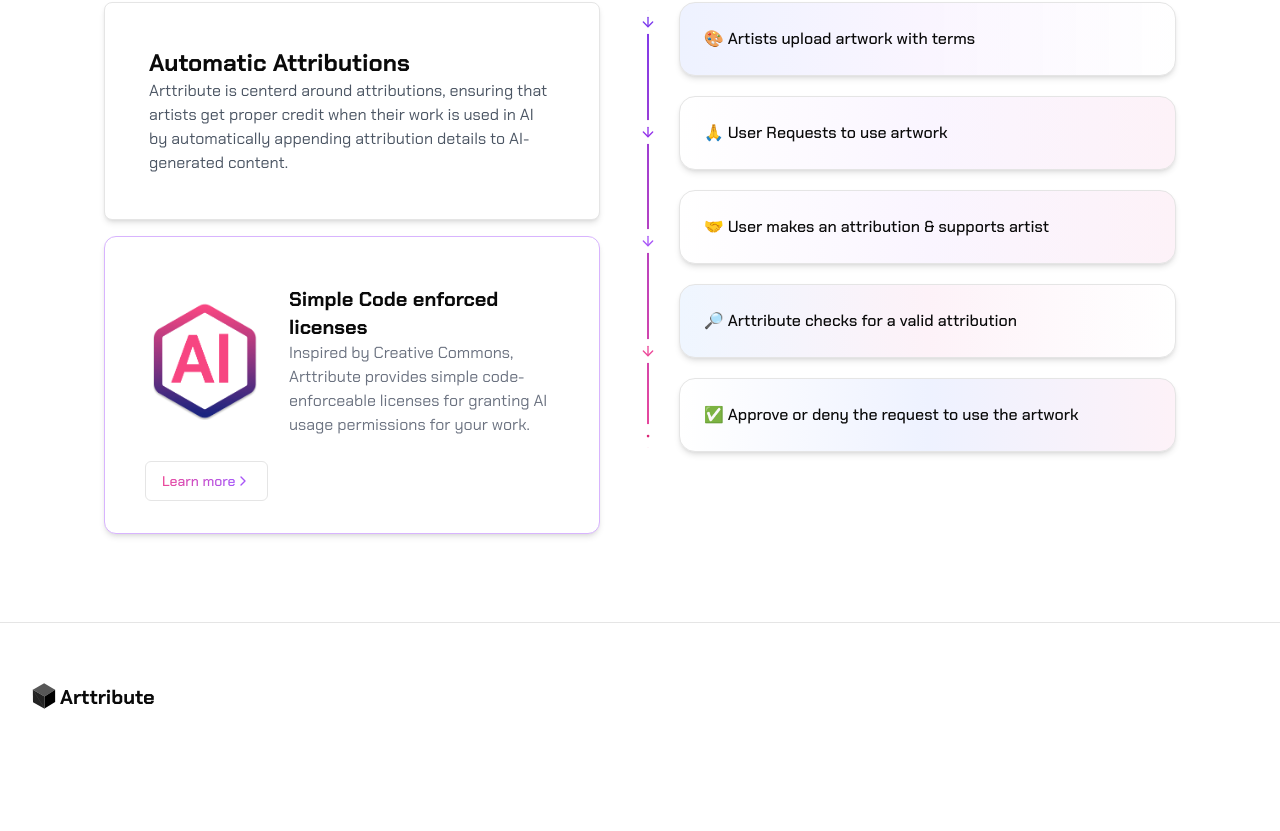
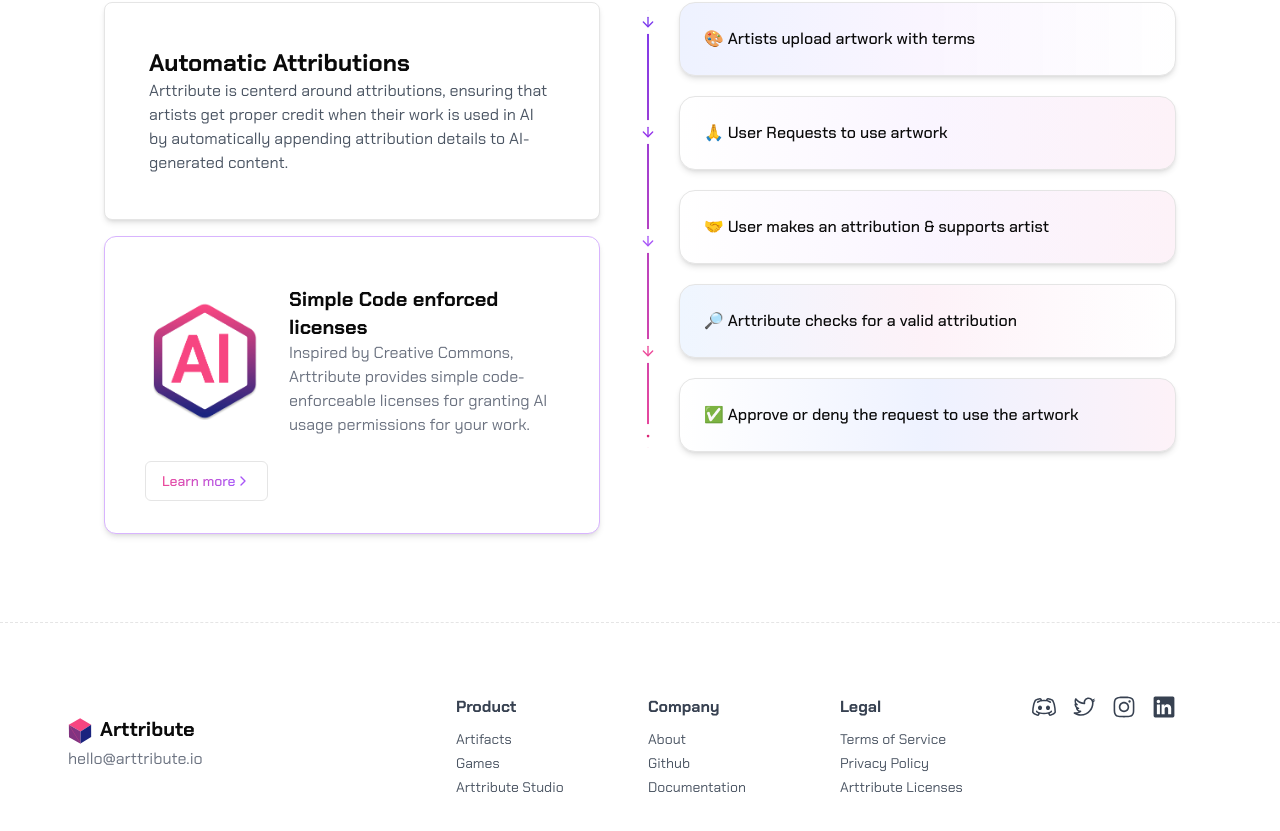
Before and after one commit to Arttribute/arttribute-product, a Next.js app: page / in a window 1280 px wide. Shown: the part 1360-2191 px from the top of the page. Before the commit the page ends 2103 px from the top, so only its background shows below. Built offline with nearby package versions, Linux system fonts and the light colour scheme.

Commit message:
feat: updated footer

```diff
--- a/components/footer.tsx
+++ b/components/footer.tsx
@@ -1,11 +1,94 @@
 import Link from "next/link";
-
+import {
+  DiscordLogoIcon,
+  TwitterLogoIcon,
+  InstagramLogoIcon,
+  LinkedInLogoIcon,
+} from "@radix-ui/react-icons";
 import { Logo } from "./logo";
 
 export default function Footer() {
+  const links = [
+    {
+      title: "Product",
+      items: [
+        { href: "https://artifacts.arttribute.io/", text: "Artifacts" },
+        { href: "/play", text: "Games" },
+        { href: "https://studio.arttribute.io/", text: "Arttribute Studio" },
+      ],
+    },
+    {
+      title: "Company",
+      items: [
+        { href: "/", text: "About" },
+        { href: "https://github.com/Arttribute", text: "Github" },
+        { href: "https://docs.arttribute.io/", text: "Documentation" },
+      ],
+    },
+    {
+      title: "Legal",
+      items: [
+        { href: "https://docs.arttribute.io/", text: "Terms of Service" },
+        { href: "https://docs.arttribute.io/", text: "Privacy Policy" },
+        { href: "/licenses", text: "Arttribute Licenses" },
+      ],
+    },
+  ];
+
+  const socialLinks = [
+    {
+      href: "https://discord.gg/SUqUn5XhkP",
+      icon: <DiscordLogoIcon className="h-6 w-6 m-2" />,
+    },
+    {
+      href: "https://x.com/arttribute_io",
+      icon: <TwitterLogoIcon className="h-6 w-6 m-2" />,
+    },
+    {
+      href: "https://www.instagram.com/arttribute.io/",
+      icon: <InstagramLogoIcon className="h-6 w-6 m-2" />,
+    },
+    {
+      href: "https://www.linkedin.com/company/arttribute-labs/",
+      icon: <LinkedInLogoIcon className="h-6 w-6 m-2" />,
+    },
+  ];
+
   return (
-    <div className="border-t p-8">
-      <Logo variant="black" text="Arttribute" />
+    <div className="border-t border-dashed p-16">
+      <div className="grid grid-cols-12">
+        <div className="col-span-12 lg:col-span-4">
+          <Logo variant="coloured" text="Arttribute" />
+          <p className="text-gray-500 ml-1">hello@arttribute.io</p>
+        </div>
+
+        {links.map((linkGroup, index) => (
+          <div key={index} className="col-span-6 lg:col-span-2 m-2">
+            <h3 className="font-semibold text-gray-700 mb-2">
+              {linkGroup.title}
+            </h3>
+            <ul className="flex flex-col">
+              {linkGroup.items.map((item, idx) => (
+                <li key={idx}>
+                  <Link className="text-sm text-gray-600" href={item.href}>
+                    {item.text}
+                  </Link>
+                </li>
+              ))}
+            </ul>
+          </div>
+        ))}
+
+        <div className="col-span-12 lg:col-span-2">
+          <div className="flex">
+            {socialLinks.map((social, index) => (
+              <Link key={index} className="text-gray-700" href={social.href}>
+                {social.icon}
+              </Link>
+            ))}
+          </div>
+        </div>
+      </div>
     </div>
   );
 }
--- a/package.json
+++ b/package.json
@@ -9,6 +9,7 @@
     "lint": "next lint"
   },
   "dependencies": {
+    "@radix-ui/react-icons": "^1.3.0",
     "@radix-ui/react-menubar": "^1.0.4",
     "@radix-ui/react-slot": "^1.0.2",
     "@radix-ui/react-tabs": "^1.0.4",
```
Also changed, not shown: 1 other file (tests, documents, lock files or other folders).
